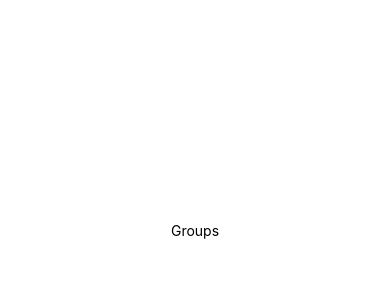
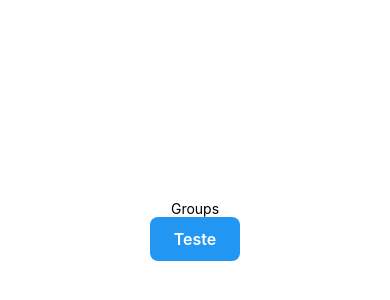
Before and after one commit to samuel-cabral/ignite-teams, a React Native app: screen / in a window 390 px wide. Shown: the part 192-492 px from the top of the page. Built offline with nearby package versions, Linux system fonts and the light colour scheme.

Commit message:
feat: add button component and update Groups screen

```diff
--- a/App.tsx
+++ b/App.tsx
@@ -1,4 +1,4 @@
-import { Groups } from './src/screens/Groups'
+import { Groups } from '@screens/Groups'
 
 export default function App() {
   return <Groups />
--- /dev/null
+++ b/babel.config.js
@@ -0,0 +1,25 @@
+module.exports = function (api) {
+  api.cache(true)
+  return {
+    presets: ['babel-preset-expo'],
+    plugins: [
+      [
+        'module-resolver',
+        {
+          root: ['./src'],
+          extensions: ['.ts', '.tsx', '.js', '.json'],
+          alias: {
+            '@': './src',
+            '@assets': './src/assets',
+            '@screens': './src/screens',
+            '@components': './src/components',
+            '@routes': './src/routes',
+            '@storage': './src/storage',
+            '@theme': './src/theme',
+            '@utils': './src/utils',
+          },
+        },
+      ],
+    ],
+  }
+}
--- a/package.json
+++ b/package.json
@@ -18,6 +18,7 @@
     "@babel/core": "^7.25.2",
     "@rocketseat/eslint-config": "^2.2.2",
     "@types/react": "~18.3.12",
+    "babel-plugin-module-resolver": "^5.0.2",
     "eslint-plugin-simple-import-sort": "^12.1.1",
     "typescript": "^5.3.3"
   },
--- /dev/null
+++ b/src/components/Button.tsx
@@ -0,0 +1,62 @@
+import React from 'react'
+import {
+  StyleSheet,
+  Text,
+  TextStyle,
+  TouchableOpacity,
+  ViewStyle,
+} from 'react-native'
+
+interface ButtonProps {
+  title: string
+  onPress: () => void
+  disabled?: boolean
+  style?: ViewStyle
+  textStyle?: TextStyle
+  testID?: string
+}
+
+export const Button: React.FC<ButtonProps> = ({
+  title,
+  onPress,
+  disabled = false,
+  style,
+  textStyle,
+  testID,
+}) => {
+  return (
+    <TouchableOpacity
+      testID={testID}
+      style={[styles.button, style, disabled && styles.disabled]}
+      onPress={onPress}
+      disabled={disabled}
+      activeOpacity={0.7}
+    >
+      <Text style={[styles.text, textStyle, disabled && styles.disabledText]}>
+        {title}
+      </Text>
+    </TouchableOpacity>
+  )
+}
+
+const styles = StyleSheet.create({
+  button: {
+    backgroundColor: '#2196F3',
+    paddingVertical: 12,
+    paddingHorizontal: 24,
+    borderRadius: 8,
+    alignItems: 'center',
+    justifyContent: 'center',
+  },
+  text: {
+    color: 'white',
+    fontSize: 16,
+    fontWeight: '600',
+  },
+  disabled: {
+    backgroundColor: '#BDBDBD',
+  },
+  disabledText: {
+    color: '#757575',
+  },
+})
--- a/src/screens/Groups/index.tsx
+++ b/src/screens/Groups/index.tsx
@@ -1,9 +1,11 @@
+import { Button } from '@components/Button'
 import { StyleSheet, Text, View } from 'react-native'
 
 export function Groups() {
   return (
     <View style={styles.container}>
       <Text>Groups</Text>
+      <Button title="Teste" onPress={() => {}} />
     </View>
   )
 }
```
Also changed, not shown: tsconfig.json (+12 -1 lines), 1 other file (tests, documents, lock files or other folders).
